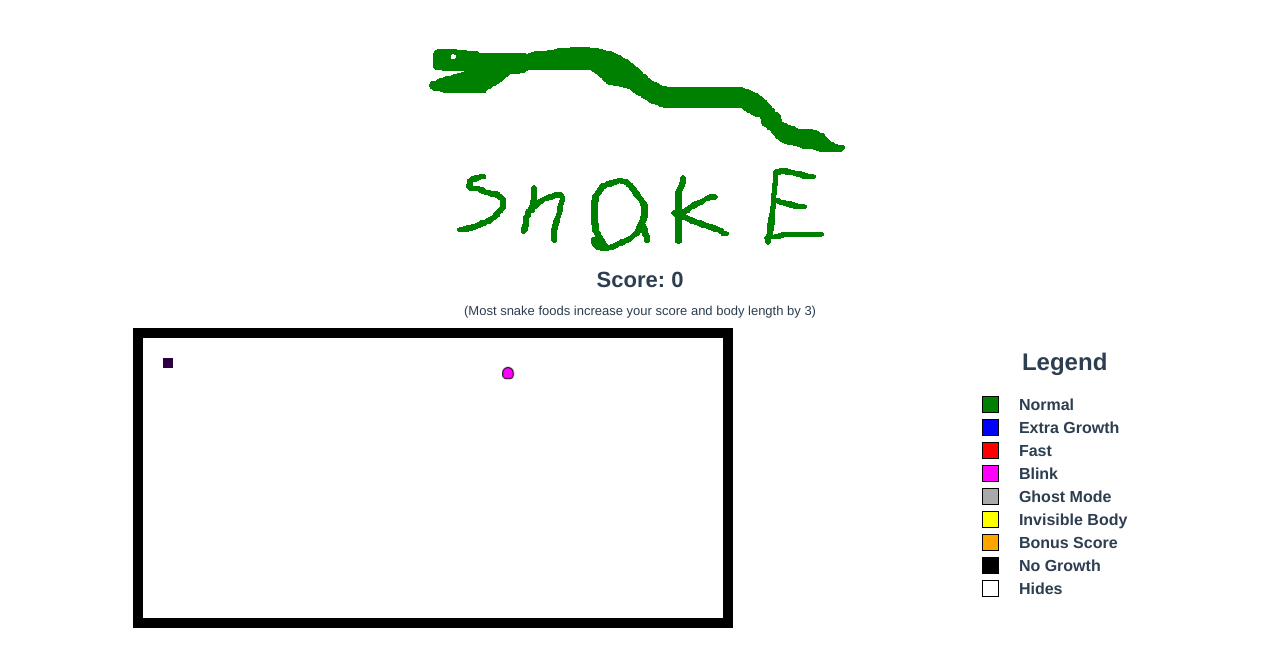
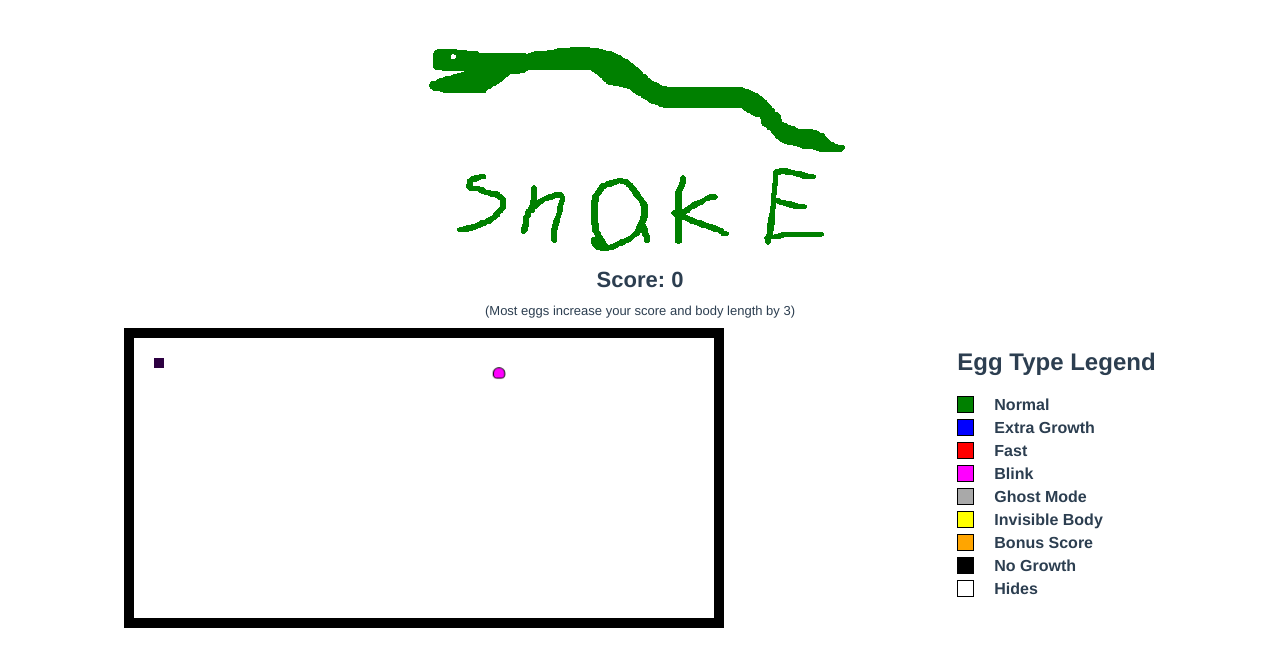
Before and after one commit to tmatthiash/vueSnake, a Vue app: page / in a window 1280 px wide. Shown: the top 666 px of the page. Built offline with nearby package versions, Linux system fonts and the light colour scheme.

Commit message:
text changes and slowed down egg bounce animation

```diff
--- a/public/index.html
+++ b/public/index.html
@@ -5,7 +5,7 @@
     <meta http-equiv="X-UA-Compatible" content="IE=edge">
     <meta name="viewport" content="width=device-width,initial-scale=1.0">
     <link rel="icon" href="<%= BASE_URL %>favicon.ico">
-    <title><%= htmlWebpackPlugin.options.title %></title>
+    <title>Vue Snake</title>
   </head>
   <body>
     <noscript>
--- a/src/components/GameCell.vue
+++ b/src/components/GameCell.vue
@@ -46,8 +46,8 @@ export default {
     border: 0.5px solid black;
     margin: -1px;
 
-    -webkit-animation: jello-vertical 0.9s infinite both;
-	animation: jello-vertical 0.9s infinite both;
+    -webkit-animation: jello-vertical 1.5s infinite both;
+	animation: jello-vertical 1.5s infinite both;
 }
 
 /* .game-grid-snake-food::after {
--- a/src/components/HomePage.vue
+++ b/src/components/HomePage.vue
@@ -1,6 +1,6 @@
 <template>
     <div class="score-label">Score: {{gameScore}}</div>
-    <h4 class="explanation-label">(Most snake foods increase your score and body length by 3)</h4>
+    <h4 class="explanation-label">(Most eggs increase your score and body length by 3)</h4>
     <div class="game-wrapper">
         <game-grid
             :gameMap="gameMap"
@@ -212,7 +212,6 @@ export default {
             }
 
             if(this.keyPress) {
-
                 if(this.hasColided()) {
                     console.log("COLLISION")
                     this.switchInvisibleModeTo(false);
--- a/src/components/Legend.vue
+++ b/src/components/Legend.vue
@@ -1,6 +1,6 @@
 <template>
     <div class="legend">
-        <h2>Legend</h2>
+        <h2>Egg Type Legend</h2>
         <div class="legend-entry">
             <div class="entry-food food-type-0" />
             <h4 class="entry-text">Normal</h4>
```
